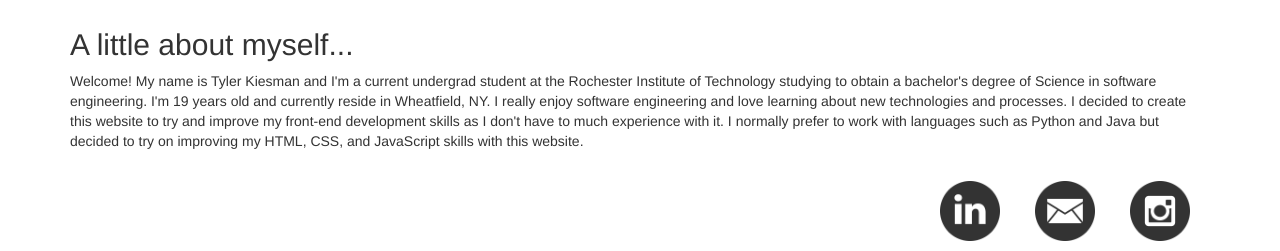
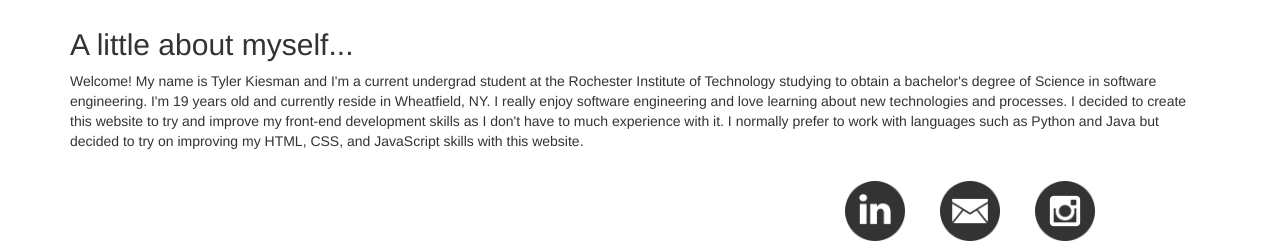
Before and after one commit to TylerKiesman/TylerKiesman.github.io, a plain HTML site: page index.html in a window 1280 px wide. Shown: the part 616-867 px from the top of the page. Drawn offline with nearby package versions, Linux system fonts and the light colour scheme.

Commit message:
moved over the footer

```diff
--- a/index.html
+++ b/index.html
@@ -50,7 +50,7 @@
 	<footer class="container">
 	  <div class="row">
 	    <ul class="col-sm-12" id="MyMedia">
-        <li class="col-sm-9">
+        <li class="col-sm-8">
         </li>
         <li class="col-sm-1">
           <a href="https://www.linkedin.com/in/tyler-kiesman-b7aa6416b" target="_blank">
```
